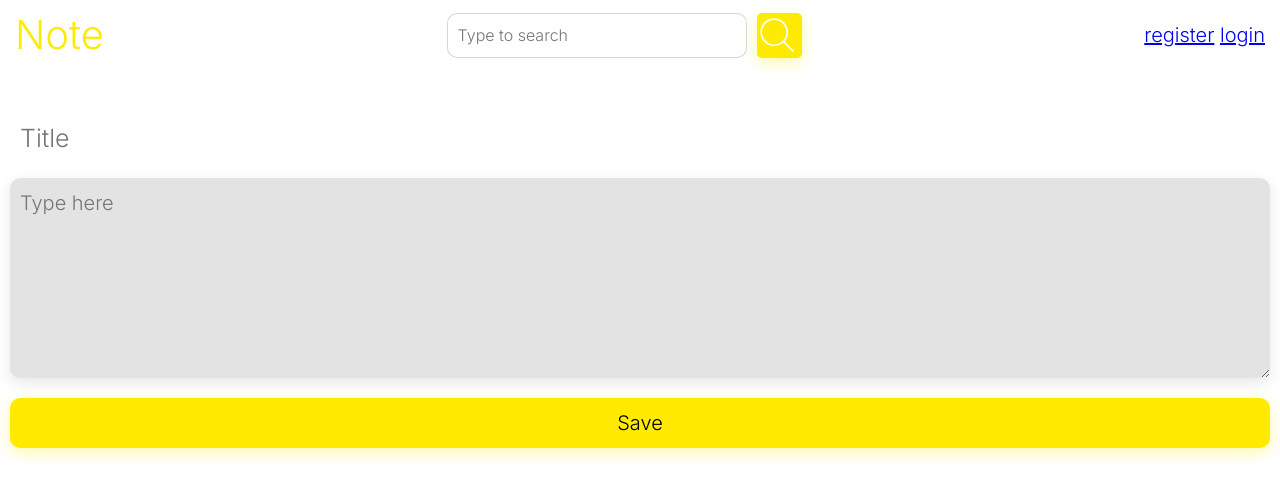
After one commit to Maede-alv/note, a Flask app: template note/templates/edit_note.html in a window 1280 px wide. The commit adds this page. Shown: the top 499 px of the page. Run offline with Flask 3, Linux system fonts and the light colour scheme; the template is opened without the code that fills it, so the values that code supplies are empty.

Commit message:
edit_css

```diff
--- a/note/static/css/main.css
+++ b/note/static/css/main.css
@@ -16,6 +16,7 @@
   background-color: transparent;
   backdrop-filter: blur(15px);
   height: 70px;
+  margin-bottom: 30px;
 }
 
 .header__logo {
@@ -23,6 +24,12 @@
   color: inherit;
   font-size: 40px;
   color: rgb(255, 234, 0);
+}
+
+.search__box {
+  display: flex;
+  justify-content: space-between;
+  gap: 10px;
 }
 
 .search__box input {
@@ -40,10 +47,14 @@
   padding-left: 40px; */
 }
 
-.search__box button {
+.search__box .search__button {
     width: 45px;
     height: 45px;
-    /* background-image: url(../images/search.svg); */
+    background-color: rgb(255, 234, 0);
+    outline: none;
+    border: none;
+    border-radius: 5px;
+    box-shadow: 0 5px 15px rgba(255, 234, 0, 0.326);
 }
 
 .notes {
@@ -51,9 +62,11 @@
   width: 100%;
   gap: 10px;
   flex-wrap: wrap;
+  padding: 10px;
 }
 
 .note {
+  position: relative;
   padding: 10px;
   display: flex;
   flex-wrap: wrap;
@@ -61,6 +74,25 @@
   color: white;
   border-radius: 10px;
   background-color: blueviolet;
+  width: 400px;
+}
+
+.note__link {
+  position: absolute;
+  width: 100%;
+  height: 100%;
+  top: 0;
+  left: 0;
+}
+
+.note__remove {
+  z-index: 99;
+  color: skyblue;
+  text-decoration: none;
+}
+
+.note__content {
+  text-wrap: wrap;
 }
 
 .title_date {
--- /dev/null
+++ b/note/templates/edit_note.html
@@ -0,0 +1,10 @@
+{% extends 'layout.html' %}
+{% block main_content %}
+<form method="POST" class="form">
+    <div class="form__input">
+        <input type="text", name="title" class="form__title" placeholder="Title" value="{{ note.title }}">
+        <textarea name="content" class="form__content" placeholder="Type here">{{ note.content }}</textarea>
+    </div>
+    <button class="form__submit">Save</button>
+</form>
+{% endblock %}
--- a/note/templates/index.html
+++ b/note/templates/index.html
@@ -3,13 +3,15 @@
 {% if notes %}
     <div class="notes">
         {% for note in notes %}
-            <a class="note" href="{{ url_for('pages.note', _id=note._id) }}">
+            <div class="note">
                 <div class="title_date">
+                    <a href="{{ url_for('pages.note', _id=note._id) }}" class="note__link"></a>
                     <h1 class="note__title">{{ note.title }}</h1>
                     <h3 class="note__date">{{ note.date }}</h3>
+                    <a href="{{ url_for('pages.remove_note', _id=note._id) }}" class="note__remove">remove</a>
                 </div>
                 <div class="note__content">{{ note.content }}</div>
-            </a>
+            </div>
         {% endfor %}
     </div>
 {% endif %}
--- a/note/templates/macros/header.html
+++ b/note/templates/macros/header.html
@@ -7,7 +7,7 @@
         <div class="search__box">
             <input type="search" class="search__input" placeholder="Type to search">
             <button class="search__button">
-                <img src="{{ url_for('static', filename='images/search.svg') }}" alt="" width="100">
+                <img src="{{ url_for('static', filename='images/search.svg') }}" width="40">
             </button>
         </div>
 
--- a/note/templates/new_note.html
+++ b/note/templates/new_note.html
@@ -2,8 +2,8 @@
 {% block main_content %}
 <form method="POST" class="form">
     <div class="form__input">
-        <input type="text", name="title" class="form__title" placeholder="Title" value="{{ note.title | default('') }}">
-        <textarea name="content" class="form__content" placeholder="Type here">{{ note.content | default('') }}</textarea>
+        <input type="text", name="title" class="form__title" placeholder="Title">
+        <textarea name="content" class="form__content" placeholder="Type here"></textarea>
     </div>
     <button class="form__submit">Save</button>
 </form>
--- a/note/templates/note_details.html
+++ b/note/templates/note_details.html
@@ -3,7 +3,7 @@
     <div class="note__head">
         <h1 class="title">{{ note.title }}</h1>
         <h5 class="date">{{ note.date }}</h5>
-        <a href="{{ url_for('pages.edit_note', _id=note._id) }}">edit</a>
+        <a href="{{ url_for('pages.edit_note', _id=note._id) }}" class="link">edit</a>
     </div>
     <h3 class="content">{{ note.content }}</h3>
 {% endblock %}
```
Also changed, not shown: note/routes.py (+9 -4 lines), note/static/images/search.svg.
